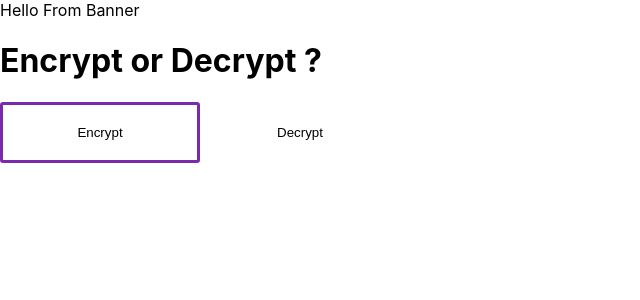
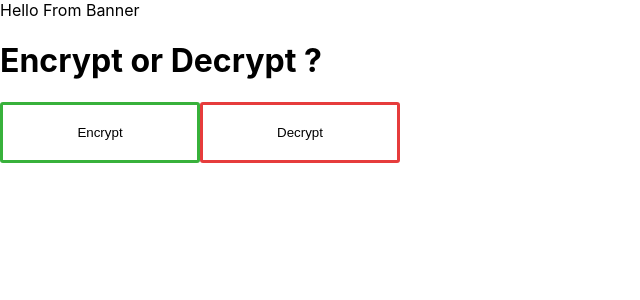
Before and after one commit to kamilwoloszyn/FEncrypt, a React (Create React App) app: page / in a window 1280 px wide. Shown: the top 300 px of the page, without its empty margins (0-640 px from the left). Built offline with nearby package versions, Linux system fonts and the light colour scheme.

Commit message:
Changed button colors

```diff
--- a/src/App.tsx
+++ b/src/App.tsx
@@ -37,8 +37,8 @@ export const App: React.FC = (ContainerOption) => {
           </Col>
         </Row>
         <Row>
-          <OptionButton type="button" customColor={"#fff"} hoverColor={"#7a2bab"} borderColor={"#7a2aab"}>Encrypt </OptionButton>
-          <OptionButton type="button" customColor={"#fff"} hoverColor={"#7a2bab"}>Decrypt </OptionButton>
+          <OptionButton type="button" customColor={"#fff"} hoverColor={"#38b13b"} borderColor={"#38b13b"}>Encrypt </OptionButton>
+          <OptionButton type="button" customColor={"#fff"} hoverColor={"#e63c3c"} borderColor={"#e63c3c"}>Decrypt </OptionButton>
         </Row>
 
       </Row>
```
Also changed, not shown: 1 other file (tests, documents, lock files or other folders).
